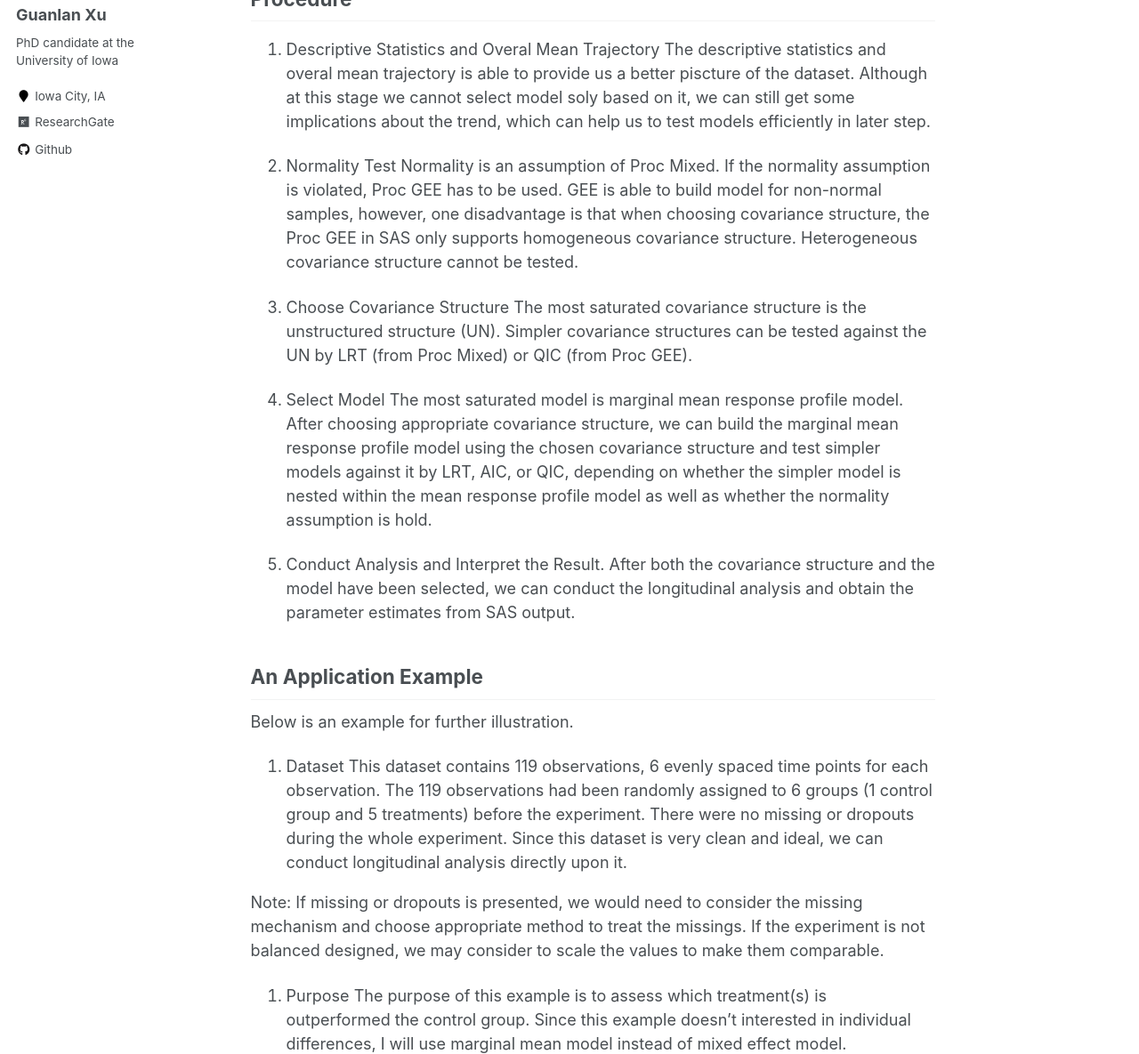
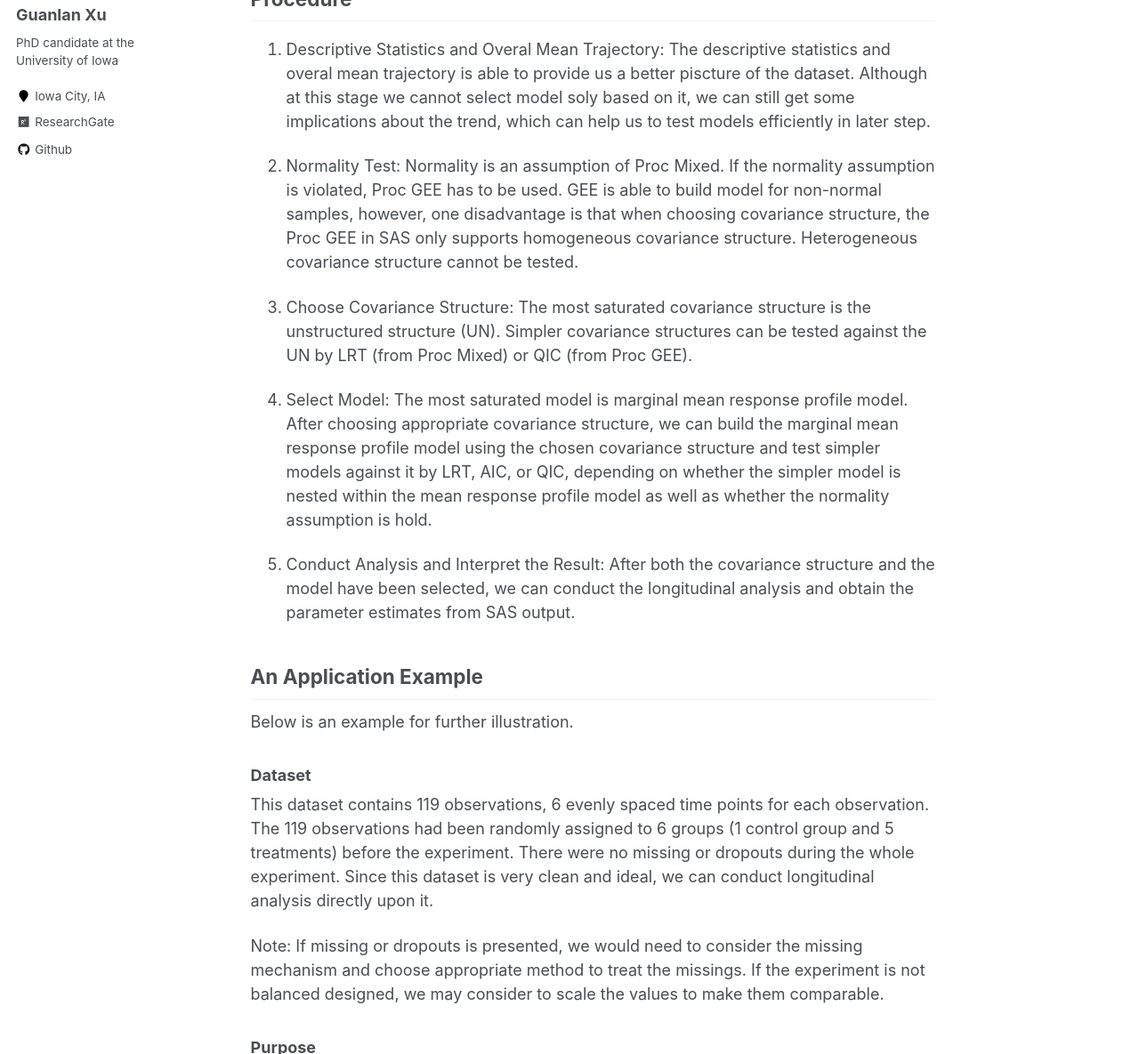
Before and after one commit to guanlanxu/guanlanxu.github.io, a Jekyll site: the page built from _posts/2020-01-04-longitudinal.md, in a window 1280 px wide and 1400 px high, scrolled down 530 px, cut to the strip 215-1400 px from the top of the window. Shown: the whole strip at 89% size. Built offline with Jekyll 4.4.1, drawn with Linux system fonts in a browser that asks for light colours; some of the changed text lies outside the part shown.

Commit message:
Update 2020-01-04-longitudinal.md

```diff
--- a/_posts/2020-01-04-longitudinal.md
+++ b/_posts/2020-01-04-longitudinal.md
@@ -19,22 +19,17 @@ In SAS, researchers can test a wide range of covariance structures directly in P
 
 ## Procedure
 
-1. Descriptive Statistics and Overal Mean Trajectory
-The descriptive statistics and overal mean trajectory is able to provide us a better piscture of the dataset. Although at this stage we cannot select model soly based on it, we can still get some implications about the trend, which can help us to test models efficiently in later step.
+1. Descriptive Statistics and Overal Mean Trajectory: The descriptive statistics and overal mean trajectory is able to provide us a better piscture of the dataset. Although at this stage we cannot select model soly based on it, we can still get some implications about the trend, which can help us to test models efficiently in later step.
 
-2. Normality Test
-Normality is an assumption of Proc Mixed. If the normality assumption is violated, Proc GEE has to be used. GEE is able to build model for non-normal samples, however, one disadvantage is that when choosing covariance structure, the Proc GEE in SAS only supports homogeneous covariance structure. Heterogeneous covariance structure cannot be tested.
+2. Normality Test: Normality is an assumption of Proc Mixed. If the normality assumption is violated, Proc GEE has to be used. GEE is able to build model for non-normal samples, however, one disadvantage is that when choosing covariance structure, the Proc GEE in SAS only supports homogeneous covariance structure. Heterogeneous covariance structure cannot be tested.
 
-3. Choose Covariance Structure
-The most saturated covariance structure is the unstructured structure (UN). Simpler covariance structures can be tested against the UN by LRT (from Proc Mixed) or QIC (from Proc GEE).
+3. Choose Covariance Structure: The most saturated covariance structure is the unstructured structure (UN). Simpler covariance structures can be tested against the UN by LRT (from Proc Mixed) or QIC (from Proc GEE).
 
 
-4. Select Model
-The most saturated model is marginal mean response profile model. After choosing appropriate covariance structure, we can build the marginal mean response profile model using the chosen covariance structure and test simpler models against it by LRT, AIC, or QIC, depending on whether the simpler model is nested within the mean response profile model as well as whether the normality assumption is hold.
+4. Select Model: The most saturated model is marginal mean response profile model. After choosing appropriate covariance structure, we can build the marginal mean response profile model using the chosen covariance structure and test simpler models against it by LRT, AIC, or QIC, depending on whether the simpler model is nested within the mean response profile model as well as whether the normality assumption is hold.
 
 
-5. Conduct Analysis and Interpret the Result.
-After both the covariance structure and the model have been selected, we can conduct the longitudinal analysis and obtain the parameter estimates from SAS output.
+5. Conduct Analysis and Interpret the Result: After both the covariance structure and the model have been selected, we can conduct the longitudinal analysis and obtain the parameter estimates from SAS output.
 
 
 
```
Also changed, not shown: other parts of _posts/2020-01-04-longitudinal.md (+15 -15 lines).
